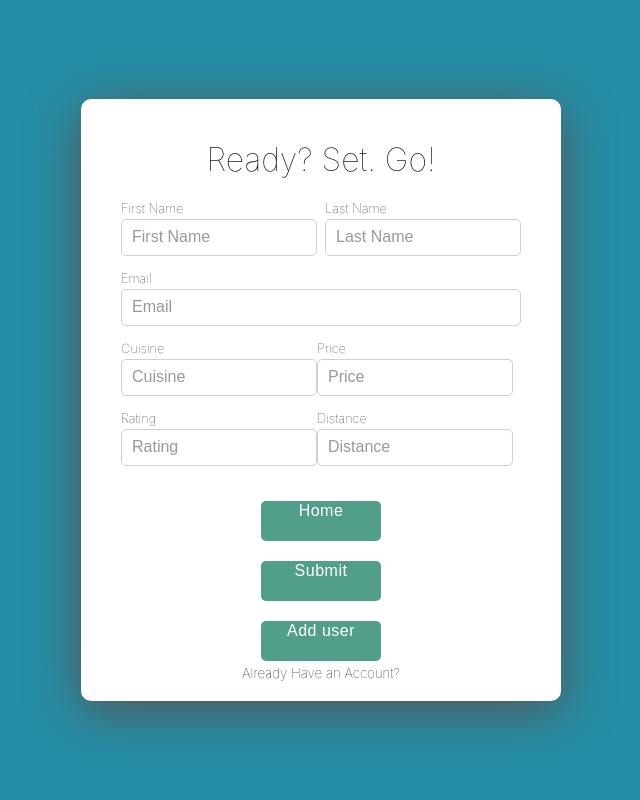
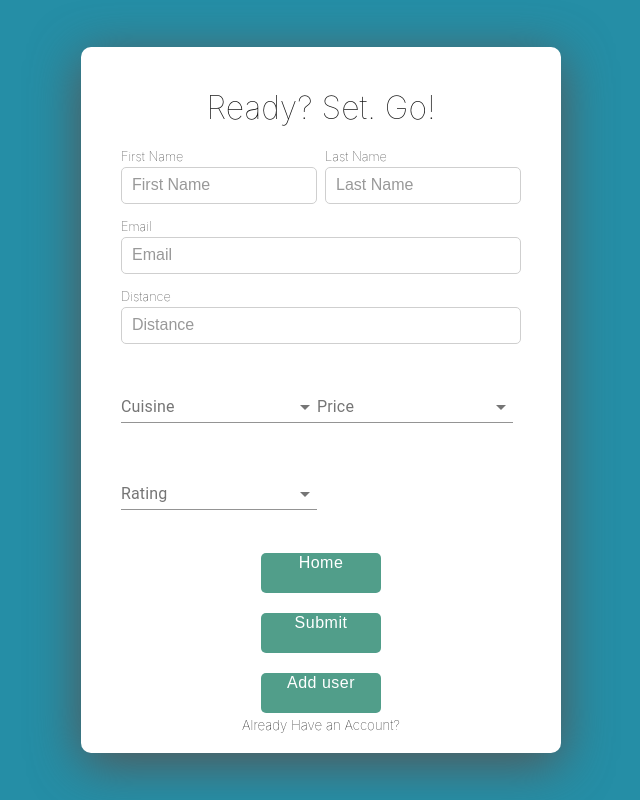
Before and after one commit to ethanheyrman/restaurant-roulette, a React (Create React App) app in the folder frontend/: page /form in a window 1280 px wide. Shown: the whole page, without its empty margins (319-959 px from the left). Built offline with nearby package versions, Linux system fonts and the light colour scheme.

Commit message:
added autocomplete for price/cuisine/rating

```diff
--- a/frontend/src/Components/Form.css
+++ b/frontend/src/Components/Form.css
@@ -99,12 +99,12 @@ light green: #A3C4BC
     width: 49%;
   }
 
-  .email {
+  .email,
+  .distance {
     width: 100%;
   }
 
-  .rating,
-  .distance {
+  .rating {
     width: 49%;
   }
 
--- a/frontend/src/Components/Form.js
+++ b/frontend/src/Components/Form.js
@@ -1,6 +1,8 @@
 import React, { Component } from "react";
 import "./Form.css";
 import {Link} from "react-router-dom";
+import Autocomplete from '@material-ui/lab/Autocomplete';
+import TextField from '@material-ui/core/TextField';
 
 const emailRegex = RegExp(
   /^[a-zA-Z0-9.!#$%&’*+/=?^_`{|}~-]+@[a-zA-Z0-9-]+(?:\.[a-zA-Z0-9-]+)*$/
@@ -22,6 +24,7 @@ const formValid = ({ formErrors, ...rest }) => {
   return valid;
 };
 
+
 class Form extends Component {
   constructor(props) {
     super(props);
@@ -34,6 +37,7 @@ class Form extends Component {
       price: null,
       rating: null,
       distance: null,
+      value: "default",
     //   password: null,
       formErrors: {
         firstName: "",
@@ -47,6 +51,7 @@ class Form extends Component {
       }
     };
   }
+
 
   handleSubmit = e => {
     e.preventDefault();
@@ -67,10 +72,16 @@ class Form extends Component {
     }
   };
 
+//   canBeSubmitted() {
+//     const { email, distance, firstName } = this.state;
+//     return email.length > 0 && distance.length > 0 && firstName.length > 0;
+//   }
+
   handleChange = e => {
     e.preventDefault();
     const { name, value } = e.target;
     let formErrors = { ...this.state.formErrors };
+
 
     switch (name) {
       case "firstName":
@@ -112,6 +123,7 @@ class Form extends Component {
 
   render() {
     const { formErrors } = this.state;
+    // const isEnabled = this.canBeSubmitted();
 
     return (
       <div className="wrapper">
@@ -160,48 +172,6 @@ class Form extends Component {
                 <span className="errorMessage">{formErrors.email}</span>
               )}
             </div>
-            <div className="cuisine">
-              <label htmlFor="cuisine">Cuisine</label>
-              <input
-                className={formErrors.cuisine.length > 0 ? "error" : null}
-                placeholder="Cuisine"
-                type="cuisine"
-                name="cuisine"
-                noValidate
-                onChange={this.handleChange}
-              />
-              {formErrors.cuisine.length > 0 && (
-                <span className="errorMessage">{formErrors.cuisine}</span>
-              )}
-            </div>
-            <div className="price">
-              <label htmlFor="price">Price</label>
-              <input
-                className={formErrors.price.length > 0 ? "error" : null}
-                placeholder="Price"
-                type="price"
-                name="price"
-                noValidate
-                onChange={this.handleChange}
-              />
-              {formErrors.price.length > 0 && (
-                <span className="errorMessage">{formErrors.price}</span>
-              )}
-            </div>
-            <div className="rating">
-              <label htmlFor="rating">Rating</label>
-              <input
-                className={formErrors.rating.length > 0 ? "error" : null}
-                placeholder="Rating"
-                type="rating"
-                name="rating"
-                noValidate
-                onChange={this.handleChange}
-              />
-              {formErrors.rating.length > 0 && (
-                <span className="errorMessage">{formErrors.rating}</span>
-              )}
-            </div>
             <div className="distance">
               <label htmlFor="distance">Distance</label>
               <input
@@ -216,10 +186,116 @@ class Form extends Component {
                 <span className="errorMessage">{formErrors.distance}</span>
               )}
             </div>
+            {/* <div className="cuisine">
+              <label htmlFor="cuisine">Cuisine</label>
+              <input
+                className={formErrors.cuisine.length > 0 ? "error" : null}
+                placeholder="Cuisine"
+                type="cuisine"
+                name="cuisine"
+                noValidate
+                onChange={this.handleChange}
+              />
+              {formErrors.cuisine.length > 0 && (
+                <span className="errorMessage">{formErrors.cuisine}</span>
+              )}
+            </div> */}
+            <div className="cuisine">
+               <Autocomplete
+                multiple
+                options={cuisinePref}
+                getOptionLabel={option => option.title}
+                // defaultValue={[cuisinePref]}
+                onChange={this.onTagsChange}
+                renderInput={params => (
+                  <TextField
+                    {...params}
+                    variant="standard"
+                    label="Cuisine"
+                    placeholder="Cuisines"
+                    margin="normal"
+                    fullWidth
+                  />
+                )}
+              />
+            </div>
+            {/* <div className="price">
+              <label htmlFor="price">Price</label>
+              <input
+                className={formErrors.price.length > 0 ? "error" : null}
+                placeholder="Price"
+                type="price"
+                name="price"
+                noValidate
+                onChange={this.handleChange}
+              />
+              {formErrors.price.length > 0 && (
+                <span className="errorMessage">{formErrors.price}</span>
+              )}
+            </div> */}
+            <div className="price">
+            <Autocomplete
+                multiple
+                options={pricePref}
+                getOptionLabel={option => option.title}
+                // defaultValue={[pricePref[0]]}
+                onChange={this.onTagsChange}
+                renderInput={params => (
+                  <TextField
+                    {...params}
+                    variant="standard"
+                    label="Price"
+                    placeholder="Price"
+                    margin="normal"
+                    fullWidth
+                  />
+                )}
+              />
+              </div>
+            {/* <div className="rating">
+              <label htmlFor="rating">Rating</label>
+              <input
+                className={formErrors.rating.length > 0 ? "error" : null}
+                placeholder="Rating"
+                type="rating"
+                name="rating"
+                noValidate
+                onChange={this.handleChange}
+              />
+              {formErrors.rating.length > 0 && (
+                <span className="errorMessage">{formErrors.rating}</span>
+              )}
+            </div> */}
+            <div className="rating">
+            <Autocomplete
+            multiple
+            options={ratingPref}
+            getOptionLabel={option => option.title}
+            onChange={this.onTagsChange}
+            renderInput={params => (
+                <TextField
+                {...params}
+                variant="standard"
+                label="Rating"
+                placeholder="Rating"
+                margin="normal"
+                fullWidth
+                />
+            )}
+            />
+            </div>
             <div className="sub_mit">
             <div class="Navigation">
                 <Link class="link" to="/"><button class="sub_mit">Home</button></Link>
-            <Link class="link" to="/results"><button class="sub_mit">Submit</button></Link>
+
+    {/* {
+      this.props.notClickable
+      ? <Link to="/results" className="disabledCursor" onClick={ (event) => event.preventDefault() }>Submit2</Link>
+      : <Link to="/results" className="notDisabled">Submit3</Link>
+    } */}
+
+
+            <Link class="link" to="/results"><button class="sub_mit" disabled={!formValid}>Submit</button></Link>
             <Link class="link" to="/filtered"><button class="sub_mit">Add user</button></Link>
             </div>
               <small>Already Have an Account?</small>
@@ -232,3 +308,35 @@ class Form extends Component {
 }
 
 export default Form;
+
+// Cuisine preference
+const cuisinePref = [
+  { title: 'Italian'},
+  { title: 'Indian'},
+  { title: 'Chinese'},
+  { title: 'Japanese'},
+  { title: 'Mexican'},
+  { title: 'Greek'},
+  { title: 'American'},
+  { title: 'French'},
+  { title: 'Asian fusion'},
+  { title: 'Mediterranean'},
+  { title: 'Thai' },
+];
+
+// Price preference
+const pricePref = [
+  { title: '$'},
+  { title: '$$'},
+  { title: '$$$'},
+  { title: '$$$$'},
+];
+
+// Rating preference
+const ratingPref = [
+  { title: '⭐' },
+  { title: '⭐⭐'},
+  { title: '⭐⭐⭐'},
+  { title: '⭐⭐⭐⭐'},
+  { title: '⭐⭐⭐⭐⭐'},
+];
```
